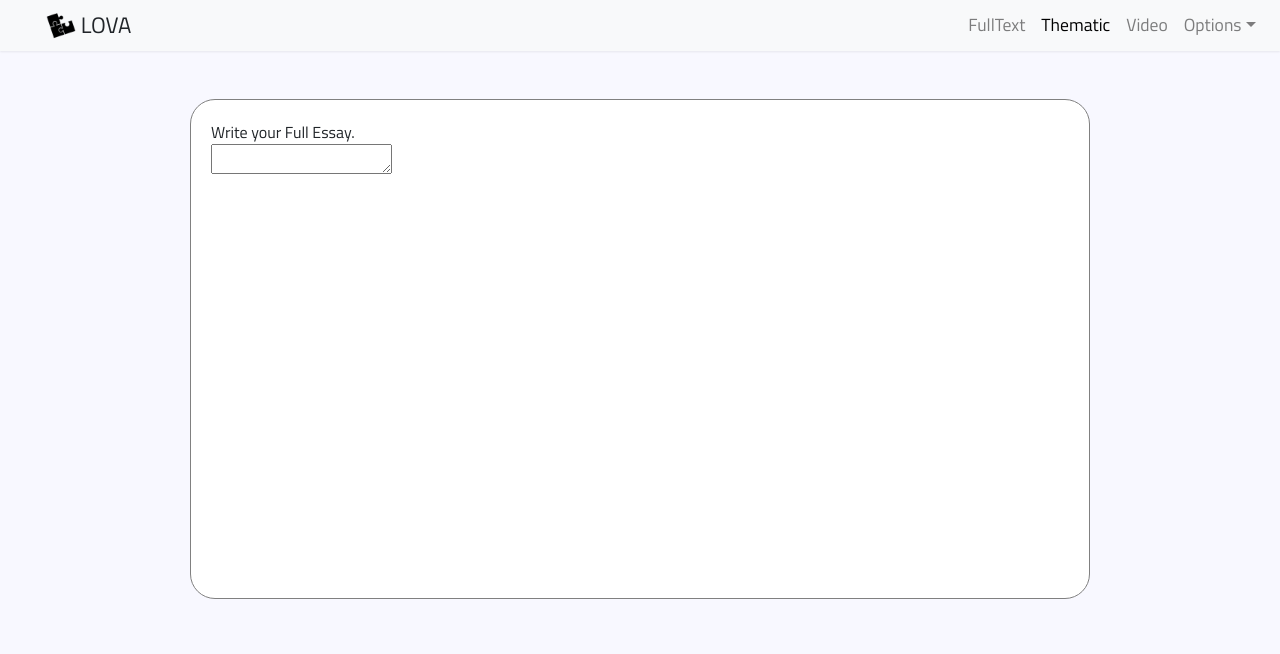
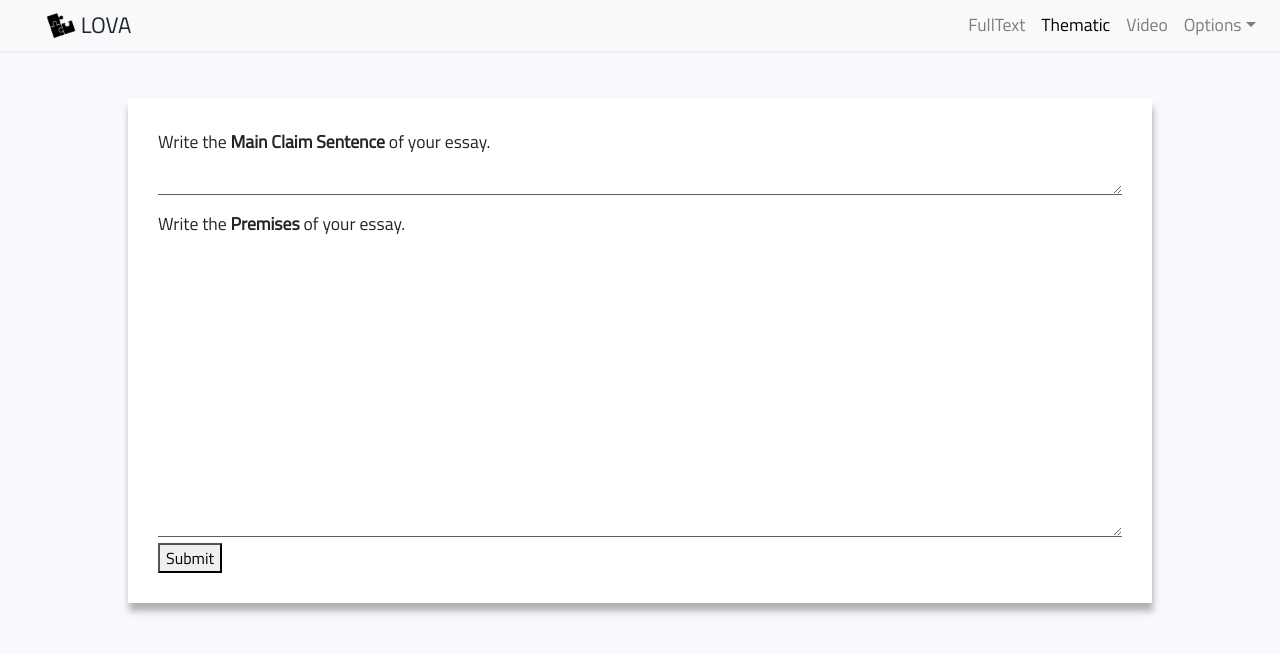
Before and after one commit to Seogeurim/lova-front, a React (Create React App) app: page /thematic in a window 1280 px wide. Shown: the top 654 px of the page. Built offline with nearby package versions, Linux system fonts and the light colour scheme.

Commit message:
Input Area

```diff
--- a/src/Pages/ThematicPage/ThematicPage.js
+++ b/src/Pages/ThematicPage/ThematicPage.js
@@ -11,24 +11,54 @@ const propTypes = {};
 class ThematicPage extends Component {
   constructor(props) {
     super(props);
-    this.state = {};
+    this.state = { claim: "", premise: "" };
   }
 
   render() {
     return (
       <div>
         <NavBar isActive="thematic" />
-        <div className="InputBox">
-          <div className="textInput">
-            <div className="textInput__head">
-              <p>Write your Full Essay.</p>
-              <Textarea className="textInput__head__input" maxRows={4} />
+        <div className="inputArea">
+          <div className="inputArea__container">
+            <div className="inputArea__container__head">
+              <p className="inputArea__container__title">
+                Write the <span>Main Claim Sentence</span> of your essay.
+              </p>
+              <Textarea
+                className="inputArea__container__input"
+                maxRows={4}
+                onChange={e => this.handleClaim(e)}
+              />
+            </div>
+            <div className="inputArea__container__body">
+              <p className="inputArea__container__title">
+                Write the <span>Premises</span> of your essay.
+              </p>
+              <Textarea
+                className="inputArea__container__input"
+                minRows={10}
+                maxRows={20}
+                onChange={e => this.handlePremise(e)}
+              />
+            </div>
+            <div className="inputArea__container__footer">
+              <button onClick={this.handleSubmit}>Submit</button>
             </div>
           </div>
         </div>
       </div>
     );
   }
+
+  handleClaim = e => {
+    this.setState({ claim: e.target.value });
+  };
+
+  handlePremise = e => {
+    this.setState({ premise: e.target.value });
+  };
+
+  handleSubmit = e => {};
 }
 
 ThematicPage.defaultProps = defaultProps;
--- a/src/Pages/ThematicPage/ThematicPage.scss
+++ b/src/Pages/ThematicPage/ThematicPage.scss
@@ -1,31 +1,36 @@
 /*
   Thematic Page Styling
 */
-.InputBox {
+.inputArea {
+  padding-top: 3rem;
+  padding-bottom: 3rem;
   display: flex;
   justify-content: center;
-}
-.textInput {
-  margin-top: 3rem;
-  padding: 20px;
-  width: 900px;
-  height: 500px;
-  background-color: white;
-  border: 1px solid grey;
-  border-radius: 25px;
+  //border: 2px solid red;
 
-  &__head {
-    &__input {
-      //border: none;
-      &:focus {
-        outline: none;
+  &__container {
+    padding: 30px;
+    width: 80%;
+    background-color: white;
+    box-shadow: 1px 8px 7px rgba(0, 0, 0, 0.3);
+
+    &__head {
+      margin-bottom: 10px;
+    }
+
+    &__title {
+      font-size: 1.1rem;
+      margin-bottom: 5px;
+
+      & span {
+        font-weight: bold;
       }
     }
-  }
-
-  &__body {
-    border: none;
     &__input {
+      width: 100%;
+      font-size: 1.2rem;
+      border: none;
+      border-bottom: 1px solid $dark-gray;
       &:focus {
         outline: none;
       }
--- a/src/index.scss
+++ b/src/index.scss
@@ -8,6 +8,7 @@ html {
   margin: 0;
   padding: 0;
   height: 100%;
+  background-color: ghostwhite;
   font-family: "Titillium Web", sans-serif !important;
   -webkit-font-smoothing: antialiased;
   -moz-osx-font-smoothing: grayscale;
```
